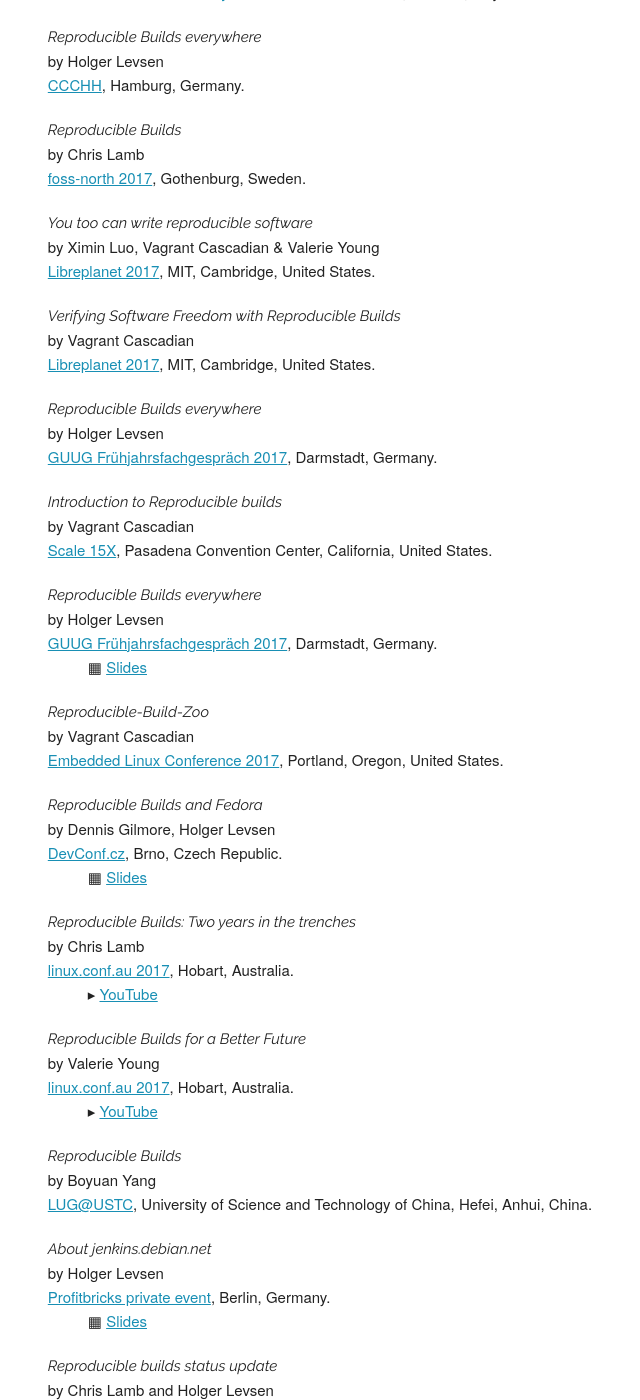
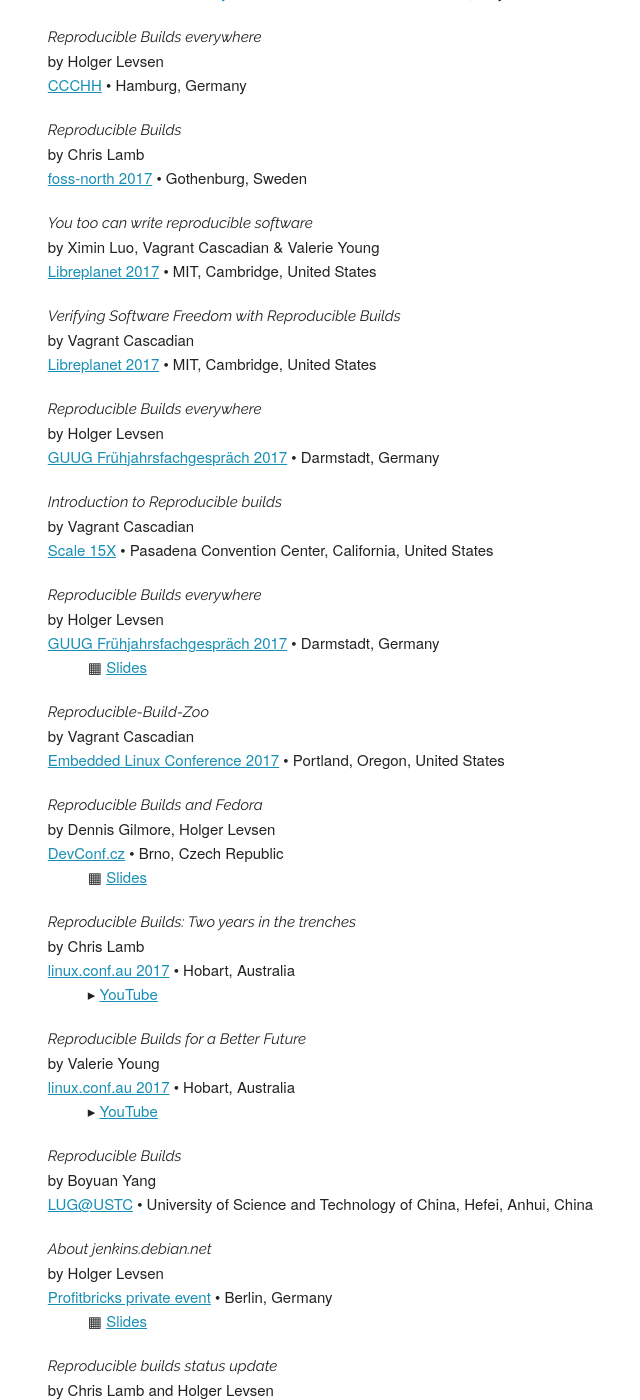
Before and after one commit to prototypefund/reproducible-website, a Jekyll site: the page built from resources.html, in a window 1280 px wide and 1400 px high, scrolled down 2167 px. Shown: the whole window, without its empty margins (445-1085 px from the left). Built offline with Jekyll 4.4.1, drawn with Linux system fonts in a browser that asks for light colours; some web fonts are replaced; some of the changed text lies outside the part shown.

Commit message:
Use &bull; over a comma.

```diff
--- a/resources.html
+++ b/resources.html
@@ -28,8 +28,8 @@
       <dt>
         <em>{{ x.title }}</em><br/>
         by {{ x.presented_by }}<br/>
-        <a href="{{ x.event.url }}">{{ x.event.name }}</a>,
-        {{ x.event.location }}.
+        <a href="{{ x.event.url }}">{{ x.event.name }}</a>
+        &bull; {{ x.event.location }}
       </dt>
       <dd>
         {% if x.video.url %}
```
